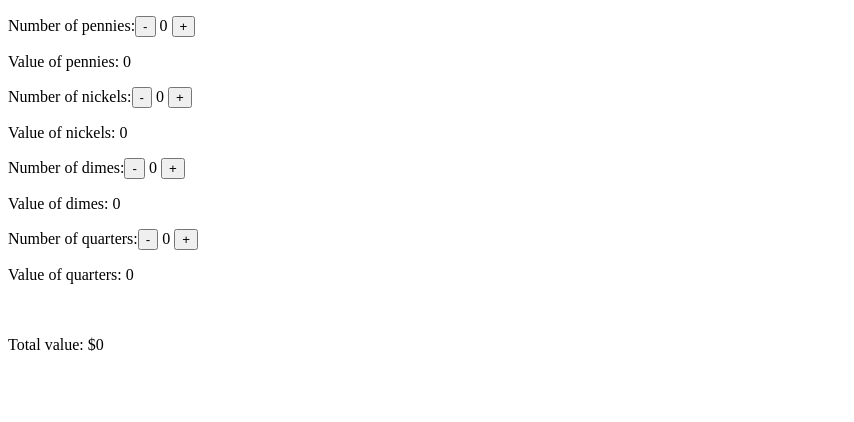
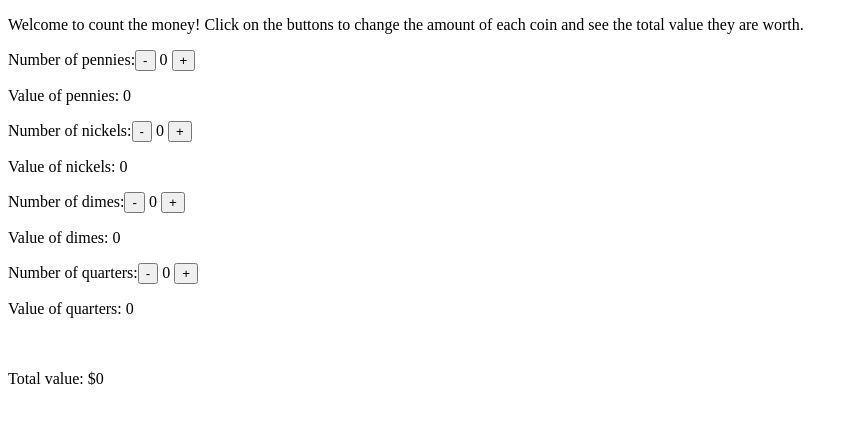
Before and after one commit to kjyhu/Level1Project, a plain HTML site: page index.html in a window 1280 px wide. Shown: the whole page, without its empty margins (0-854 px from the left). Drawn offline with Linux system fonts and the light colour scheme.

Commit message:
Add files via upload

```diff
--- a/index.html
+++ b/index.html
@@ -7,6 +7,9 @@
     <title>Document</title>
 </head>
 <body onload="initialize();">
+    <p>Welcome to count the money! Click on the buttons to change the amount of
+        each coin and see the total value they are worth.
+    </p>
     <p>Number of pennies:<button onclick="subtractPennies()">-</button>  <span id = "penny"></span>  <button onclick="addPennies()">+</button></p>
     <p>Value of pennies: <span id = "pennyValue"></span> </p>
     <p>Number of nickels:<button onclick="subtractNickels()">-</button>  <span id = "nickel"></span>  <button onclick="addNickels()">+</button></p>
```
